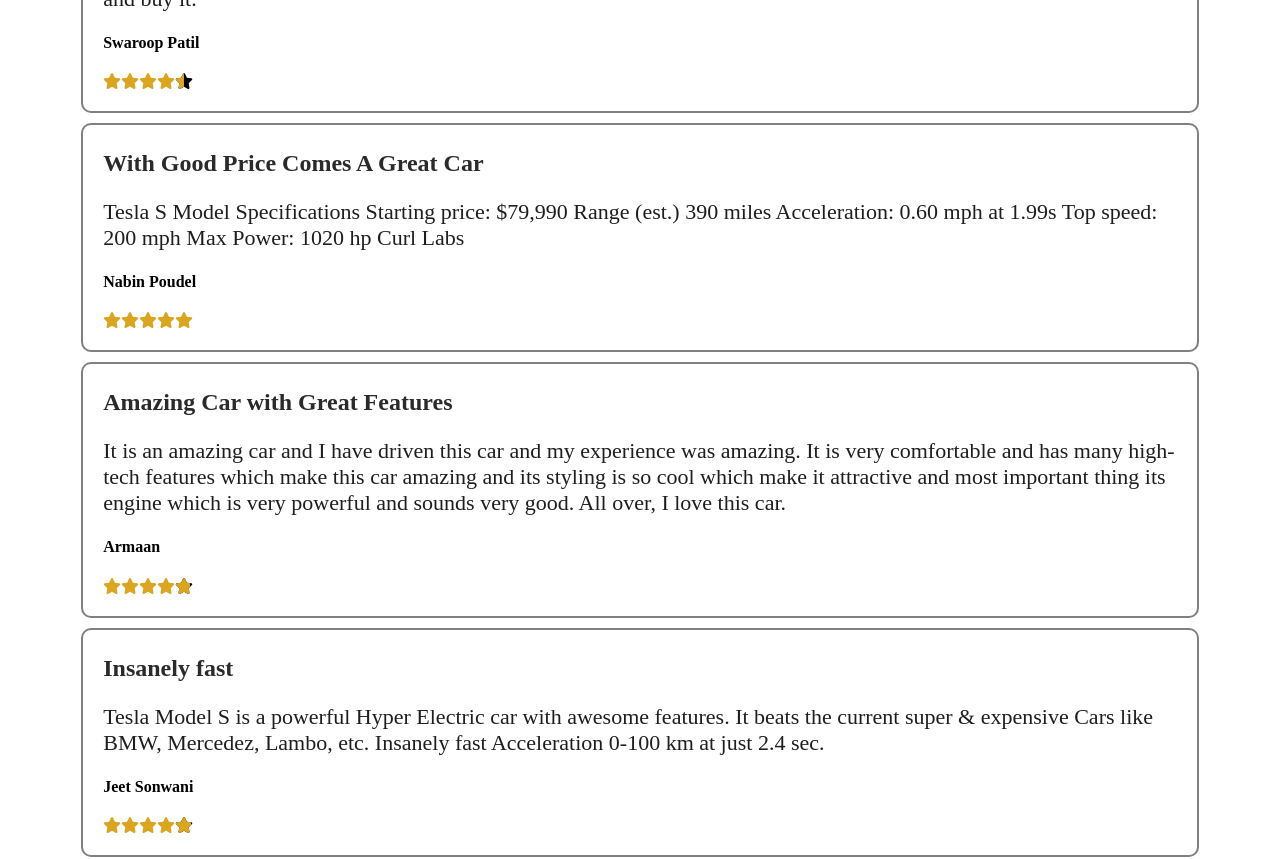
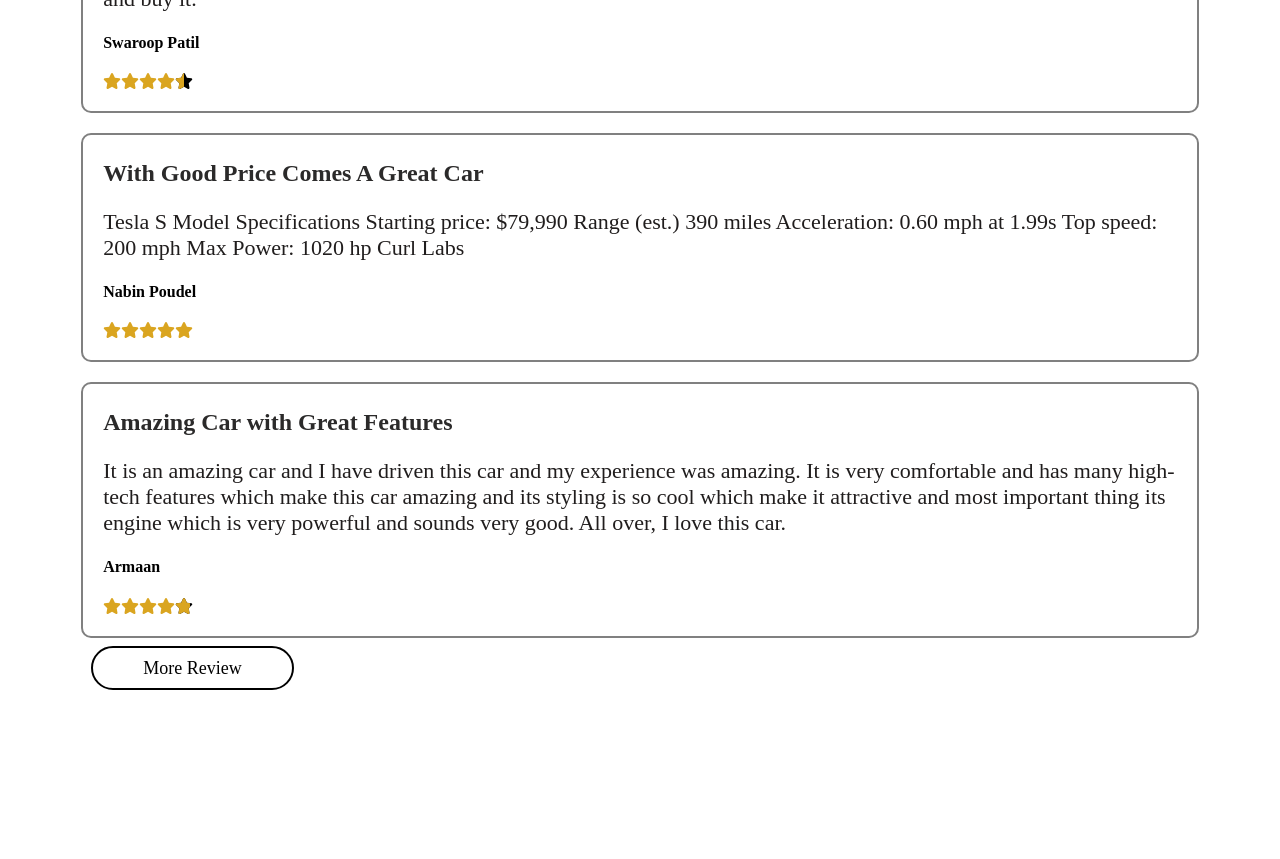
Before and after one commit to 3kramz/tesla, a React (Create React App) app: page / in a window 1280 px wide. Shown: the part 920-1779 px from the top of the page. After the commit the page ends 1610 px from the top, so only its background shows below. Built offline with nearby package versions, Linux system fonts and the light colour scheme.

Commit message:
README.md file edited

```diff
--- a/src/Components/HomeReview/HomeReview.js
+++ b/src/Components/HomeReview/HomeReview.js
@@ -1,16 +1,20 @@
 import React from 'react';
+import { Link } from 'react-router-dom';
 import HomeReviewCard from '../homeReveiewCard/HomeReviewCard';
 import useData from '../Hooks/useData';
 import "./homereview.css"
 
 const HomeReview = () => {
     const[reviews]=useData('reviewData.json')
+    const comment= reviews.slice(0,3)
+    console.log(comment)
 
     return (
         <div className="review-section">
 
            <h3 className="review">Tesla Users Review</h3>
-             {reviews.map(review=> <HomeReviewCard key={review.id} review={review}></HomeReviewCard>)}
+             {comment.map(review=> <HomeReviewCard key={review.id} review={review}></HomeReviewCard>)}
+             <Link to='/reviews' className=" btn-review">More Review</Link>
         </div>
     );
 };
--- a/src/Components/HomeReview/homereview.css
+++ b/src/Components/HomeReview/homereview.css
@@ -7,6 +7,28 @@
 }
 .review-section{
     width: 90%;
-    margin: 0 auto;
+    margin: 20px auto;
 
 }
+.btn-review{
+    text-decoration: none;
+    color:black;
+   text-align:center;
+   width:90%;
+   margin: 10px auto;
+   margin-left: 20px;
+   margin-bottom: 20px;
+    padding:10px 50px;
+    border:2px solid black;
+    border-radius: 30px;
+    background-color: white;
+    cursor: pointer;
+    font-size: 18px;
+
+}
+
+.btn-review:hover{
+    background-color: black;
+    color: white;
+    transition: ease-in-out .4s;
+}
--- a/src/Components/homeReveiewCard/HomeReviewCard.css
+++ b/src/Components/homeReveiewCard/HomeReviewCard.css
@@ -4,6 +4,7 @@
     padding-bottom: 20px;
     border-radius: 10px;
     margin: 10px;
+    margin-bottom: 20px;
 }
 .review-card-head{
     color: rgb(43, 42, 42);
--- a/src/Components/homeReveiewCard/HomeReviewCard.js
+++ b/src/Components/homeReveiewCard/HomeReviewCard.js
@@ -6,7 +6,7 @@
 
 
 const HomeReviewCard = ({review}) => {
-    console.log(review)
+
     return (
         <div className='home-review-card'>
             <h2 className="review-card-head">{review.head}</h2>
```
Also changed, not shown: 1 other file (tests, documents, lock files or other folders).
